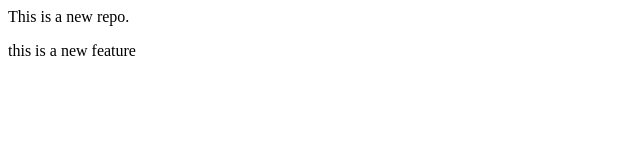
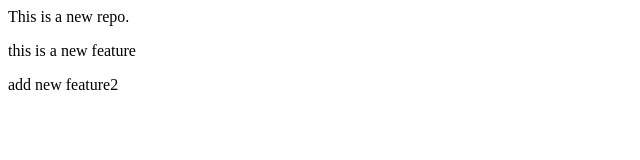
Before and after one commit to Shubhu007-ai/localRepo, a plain HTML site: page index.html in a window 1280 px wide. Shown: the whole page, without its empty margins (0-640 px from the left). Drawn offline with Linux system fonts and the light colour scheme.

Commit message:
add feature2

```diff
--- a/index.html
+++ b/index.html
@@ -1,2 +1,3 @@
 <p> This is a new repo.</p>
 <p> this is a new feature</p>
+<p> add new feature2</p>
```
